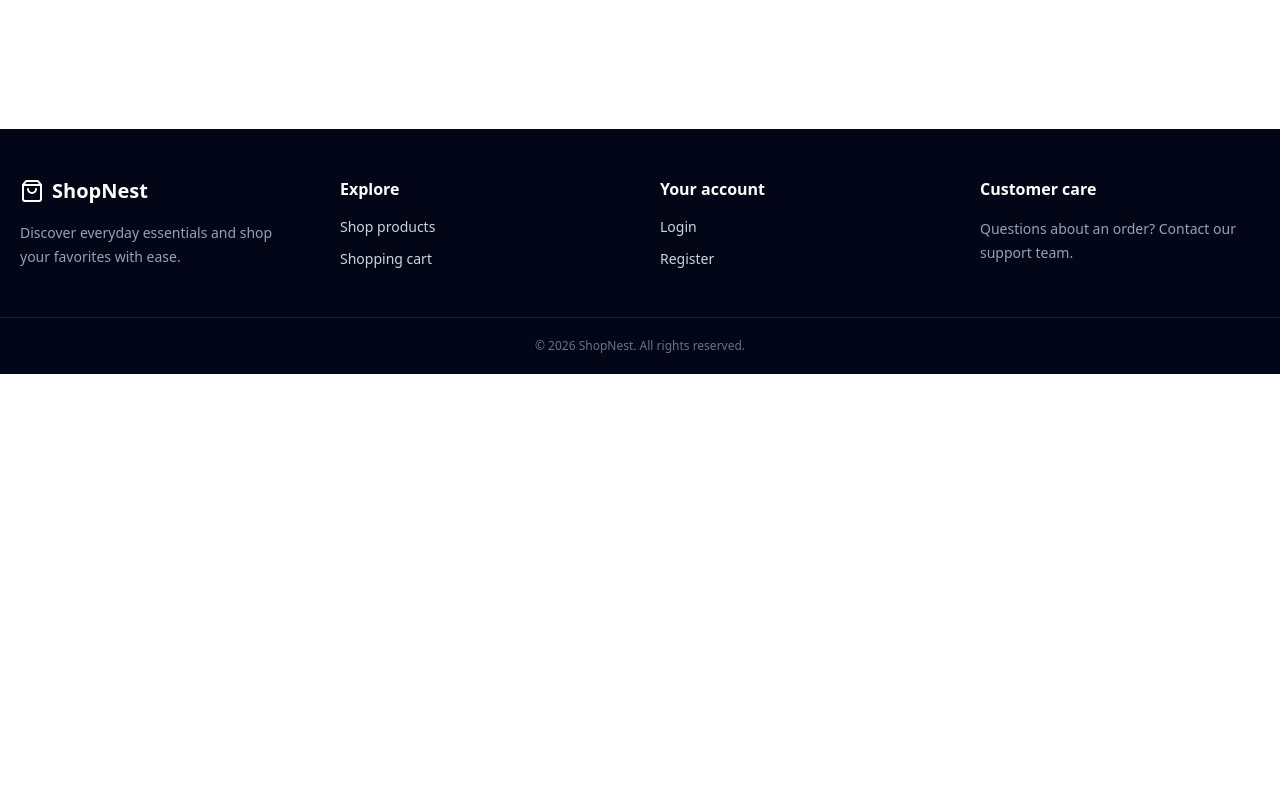
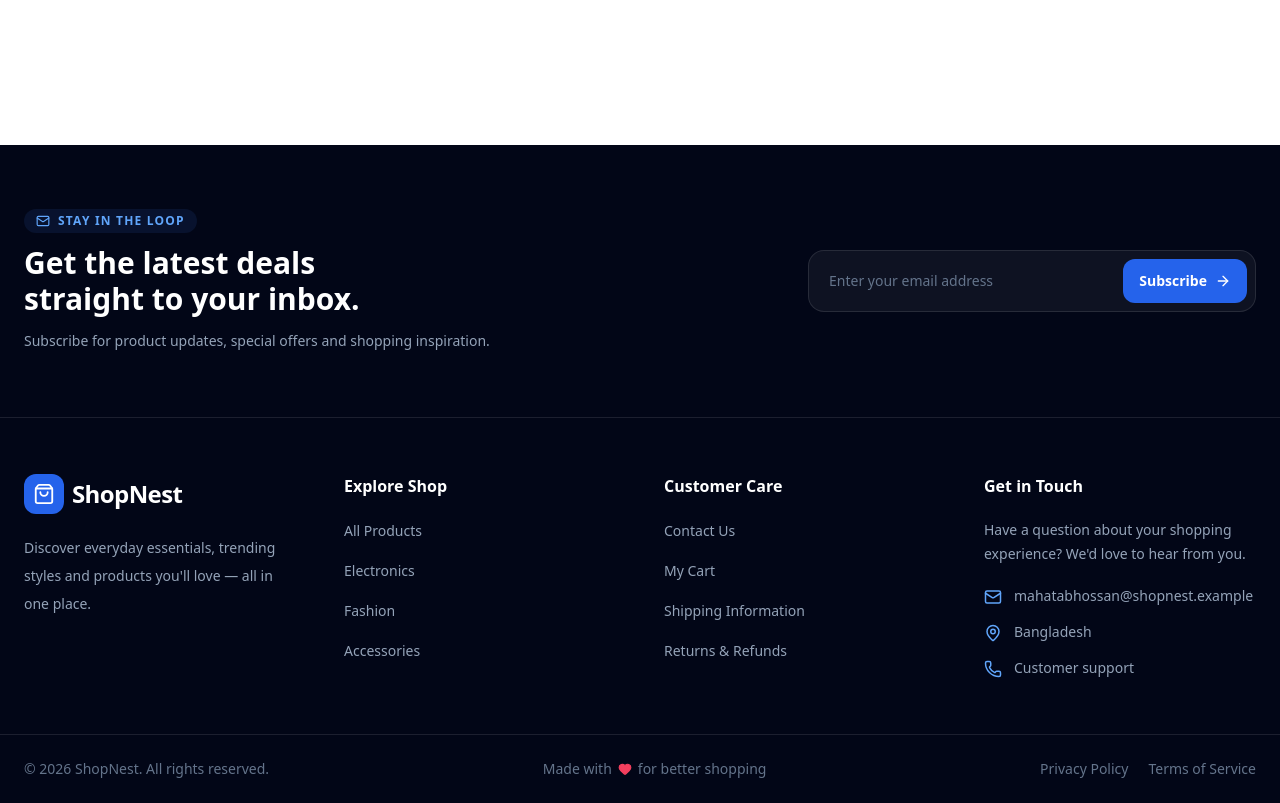
Before and after one commit to MAHATAB100/E-commerce-website, a React (Vite) app: page /returns in a window 1280 px wide. Shown: the part 480-1283 px from the top of the page. Before the commit the page ends 854 px from the top, so only its background shows below. Built offline with nearby package versions, Linux system fonts and the light colour scheme.

Commit message:
update footer

```diff
--- a/src/components/layout/Footer.jsx
+++ b/src/components/layout/Footer.jsx
@@ -1,46 +1,214 @@
+
 import { Link } from "react-router-dom";
-import { ShoppingBag } from "lucide-react";
+import {
+  ShoppingBag,
+  ArrowRight,
+
+
+
+  Mail,
+  MapPin,
+  Phone,
+  Heart,
+  ArrowUpRight,
+} from "lucide-react";
+
+const shopLinks = [
+  { name: "All Products", path: "/shop" },
+  { name: "Electronics", path: "/shop" },
+  { name: "Fashion", path: "/shop" },
+  { name: "Accessories", path: "/shop" },
+];
+
+const supportLinks = [
+  { name: "Contact Us", path: "/contact" },
+  { name: "My Cart", path: "/cart" },
+  { name: "Shipping Information", path: "/shipping" },
+  { name: "Returns & Refunds", path: "/returns" },
+];
+
+
 
 export default function Footer() {
+  const handleNewsletterSubmit = (event) => {
+    event.preventDefault();
+
+  };
+
   return (
-    <footer className="mt-16 bg-slate-950 text-slate-300">
-      <div className="mx-auto grid max-w-7xl gap-10 px-5 py-12 sm:grid-cols-2 lg:grid-cols-4">
+    <footer className="mt-20 bg-slate-950 text-slate-300">
+
+
+      <div className="border-b border-white/10">
+        <div className="mx-auto flex max-w-7xl flex-col gap-8 px-4 py-12 sm:px-6 md:flex-row md:items-center md:justify-between md:py-16">
+          <div className="max-w-xl">
+            <span className="mb-3 inline-flex items-center gap-2 rounded-full bg-blue-500/10 px-3 py-1 text-xs font-bold uppercase tracking-widest text-blue-400">
+              <Mail size={14} />
+              Stay in the loop
+            </span>
+
+            <h2 className="text-2xl font-extrabold leading-tight text-white sm:text-3xl">
+              Get the latest deals
+              <br className="hidden sm:block" /> straight to your inbox.
+            </h2>
+
+            <p className="mt-3 text-sm leading-6 text-slate-400">
+              Subscribe for product updates, special offers and shopping
+              inspiration.
+            </p>
+          </div>
+
+          <form
+            onSubmit={handleNewsletterSubmit}
+            className="flex w-full max-w-md gap-2 rounded-2xl border border-white/10 bg-white/5 p-2"
+          >
+            <input
+              type="email"
+              required
+              placeholder="Enter your email address"
+              aria-label="Email address"
+              className="min-w-0 flex-1 bg-transparent px-3 text-sm text-white outline-none placeholder:text-slate-500"
+            />
+
+            <button
+              type="submit"
+              className="flex shrink-0 items-center gap-2 rounded-xl bg-blue-600 px-4 py-3 text-sm font-bold text-white transition hover:bg-blue-500"
+            >
+              Subscribe
+              <ArrowRight size={16} />
+            </button>
+          </form>
+        </div>
+      </div>
+
+
+      <div className="mx-auto grid max-w-7xl grid-cols-1 gap-10 px-4 py-14 sm:px-6 sm:grid-cols-2 lg:grid-cols-4 lg:gap-12">
+
         <div>
-          <Link to="/" className="flex items-center gap-2 text-xl font-extrabold text-white">
-            <ShoppingBag size={24} />
+          <Link
+            to="/"
+            className="inline-flex items-center gap-2 text-2xl font-extrabold tracking-tight text-white"
+          >
+            <span className="flex h-10 w-10 items-center justify-center rounded-xl bg-blue-600 text-white">
+              <ShoppingBag size={22} />
+            </span>
             ShopNest
           </Link>
-          <p className="mt-4 max-w-xs text-sm leading-6 text-slate-400">
-            Discover everyday essentials and shop your favorites with ease.
+
+          <p className="mt-5 max-w-xs text-sm leading-7 text-slate-400">
+            Discover everyday essentials, trending styles and products
+            you'll love — all in one place.
           </p>
-        </div>
 
-        <div>
-          <h3 className="font-bold text-white">Explore</h3>
-          <div className="mt-4 flex flex-col gap-3 text-sm">
-            <Link to="/shop" className="hover:text-white">Shop products</Link>
-            <Link to="/cart" className="hover:text-white">Shopping cart</Link>
+          <div className="mt-6 flex items-center gap-3">
+
           </div>
         </div>
 
+
         <div>
-          <h3 className="font-bold text-white">Your account</h3>
-          <div className="mt-4 flex flex-col gap-3 text-sm">
-            <Link to="/login" className="hover:text-white">Login</Link>
-            <Link to="/register" className="hover:text-white">Register</Link>
-          </div>
+          <h3 className="text-base font-bold text-white">Explore Shop</h3>
+
+          <ul className="mt-5 space-y-4">
+            {shopLinks.map((item) => (
+              <li key={item.name}>
+                <Link
+                  to={item.path}
+                  className="group inline-flex items-center gap-2 text-sm text-slate-400 transition hover:text-white"
+                >
+                  {item.name}
+                  <ArrowUpRight
+                    size={14}
+                    className="opacity-0 transition group-hover:translate-x-0.5 group-hover:opacity-100"
+                  />
+                </Link>
+              </li>
+            ))}
+          </ul>
         </div>
 
+
         <div>
-          <h3 className="font-bold text-white">Customer care</h3>
-          <p className="mt-4 text-sm leading-6 text-slate-400">
-            Questions about an order? Contact our support team.
+          <h3 className="text-base font-bold text-white">Customer Care</h3>
+
+          <ul className="mt-5 space-y-4">
+            {supportLinks.map((item) => (
+              <li key={item.name}>
+                <Link
+                  to={item.path}
+                  className="text-sm text-slate-400 transition hover:text-white"
+                >
+                  {item.name}
+                </Link>
+              </li>
+            ))}
+          </ul>
+        </div>
+
+
+        <div>
+          <h3 className="text-base font-bold text-white">Get in Touch</h3>
+
+          <p className="mt-5 text-sm leading-6 text-slate-400">
+            Have a question about your shopping experience? We'd love to
+            hear from you.
           </p>
+
+          <div className="mt-5 space-y-4">
+            <div className="flex items-start gap-3">
+              <Mail size={18} className="mt-0.5 shrink-0 text-blue-400" />
+              <a
+                href="mailto:support@shopnest.example"
+                className="text-sm text-slate-400 transition hover:text-white"
+              >
+                mahatabhossan@shopnest.example
+              </a>
+            </div>
+
+            <div className="flex items-start gap-3">
+              <MapPin size={18} className="mt-0.5 shrink-0 text-blue-400" />
+              <span className="text-sm text-slate-400">
+                Bangladesh
+              </span>
+            </div>
+
+            <div className="flex items-start gap-3">
+              <Phone size={18} className="mt-0.5 shrink-0 text-blue-400" />
+              <span className="text-sm text-slate-400">
+                Customer support
+              </span>
+            </div>
+          </div>
         </div>
       </div>
 
-      <div className="border-t border-white/10 px-5 py-5 text-center text-xs text-slate-500">
-        © {new Date().getFullYear()} ShopNest. All rights reserved.
+
+      <div className="border-t border-white/10">
+        <div className="mx-auto flex max-w-7xl flex-col gap-4 px-4 py-6 text-center sm:px-6 md:flex-row md:items-center md:justify-between md:text-left">
+          <p className="text-xs text-slate-500 sm:text-sm">
+            © {new Date().getFullYear()} ShopNest. All rights reserved.
+          </p>
+
+          <p className="inline-flex items-center justify-center gap-1.5 text-xs text-slate-500 sm:text-sm">
+            Made with <Heart size={14} className="fill-rose-500 text-rose-500" />{" "}
+            for better shopping
+          </p>
+
+          <div className="flex justify-center gap-5 text-xs sm:text-sm">
+            <Link
+              to="/privacy"
+              className="text-slate-500 transition hover:text-white"
+            >
+              Privacy Policy
+            </Link>
+            <Link
+              to="/terms"
+              className="text-slate-500 transition hover:text-white"
+            >
+              Terms of Service
+            </Link>
+          </div>
+        </div>
       </div>
     </footer>
   );
```
